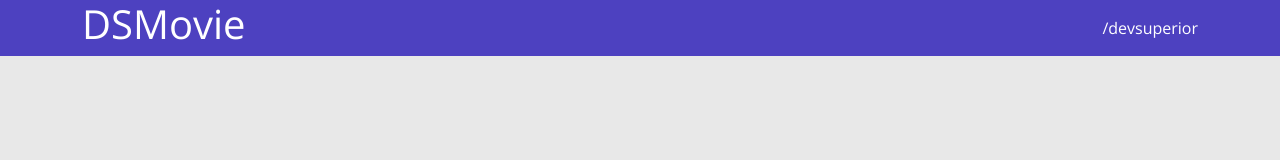
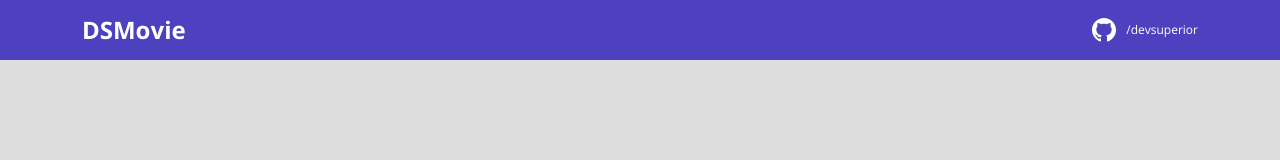
Before and after one commit to duhfurtado/dsmovie, a plain HTML site: page index.html in a window 1280 px wide. Drawn offline with nearby package versions, Linux system fonts and the light colour scheme.

Commit message:
Barra superior PARTE 2

```diff
--- a/CSS/styles.css
+++ b/CSS/styles.css
@@ -1,17 +1,31 @@
 @import url('https://fonts.googleapis.com/css2?family=Open+Sans:wght@300;400;700&display=swap');
 
+:root {
+    --bg-gray: #ddd;
+    --color-primary: #4D41C0;
+    --white: #fff;
+}
+
 * {
+    margin: 0;
     box-sizing: border-box;
     font-family: 'Open Sans', sans-serif;
 }
 
+h1, h2, h3, h4, h5, h6 {
+    margin: 0;
+}
+
 html, body {
-   background-color: #e8e8e8;
+   background-color: var(--bg-gray);
 }
 
 header {
-    background-color: #4D41C0;
-    color: #fff;
+    background-color: var(--color-primary);
+    color: var(--white);
+    height: 60px;
+    display: flex;
+    align-items: center;
 }
 
 nav {
@@ -21,7 +35,26 @@ nav {
     justify-content: space-between;
 }
 
+nav h1 {
+    font-size: 24px;
+    font-weight: 700;
+}
+
+nav a {
+    font-size: 12px;
+    font-weight: 400;
+}
+
 a, a:hover {
     text-decoration: none;
     color: unset;
 }
+
+.dsmovie-contact-container {
+    display: flex;
+    align-items: center;
+}
+
+.dsmovie-contact-container img {
+   margin-right: 10px;
+}
--- a/index.html
+++ b/index.html
@@ -1,26 +1,28 @@
 <!DOCTYPE html>
 <html lang="en">
+
 <head>
     <meta charset="UTF-8">
     <meta http-equiv="X-UA-Compatible" content="IE=edge">
     <meta name="viewport" content="width=device-width, initial-scale=1.0">
     <title>Projeto DS Movie</title>
-    <link rel="stylesheet" href="https://cdn.jsdelivr.net/npm/bootstrap@5.2.0-beta1/dist/css/bootstrap.rtl.min.css" integrity="sha384-dc2NSrAXbAkjrdm9IYrX10fQq9SDG6Vjz7nQVKdKcJl3pC+k37e7qJR5MVSCS+wR" crossorigin="anonymous">
+    <link rel="stylesheet" href="https://cdn.jsdelivr.net/npm/bootstrap@5.2.0-beta1/dist/css/bootstrap.rtl.min.css"
+        integrity="sha384-dc2NSrAXbAkjrdm9IYrX10fQq9SDG6Vjz7nQVKdKcJl3pC+k37e7qJR5MVSCS+wR" crossorigin="anonymous">
     <link rel="stylesheet" href="css/styles.css">
 </head>
+
 <body>
     <header>
-    <nav class="container">
+        <nav class="container">
             <h1>DSMovie</h1>
-            <a href="https://github.com/devsuperior">/devsuperior</a>
-
-
+            <div class="dsmovie-contact-container">
+                <img src="img/github.svg" alt="github">
+                <a href="https://github.com/devsuperior">/devsuperior</a>
+            </div>
         </nav>
-
-
-
     </header>
 
 
 </body>
+
 </html>
```
Also changed, not shown: img/github.svg (added).
